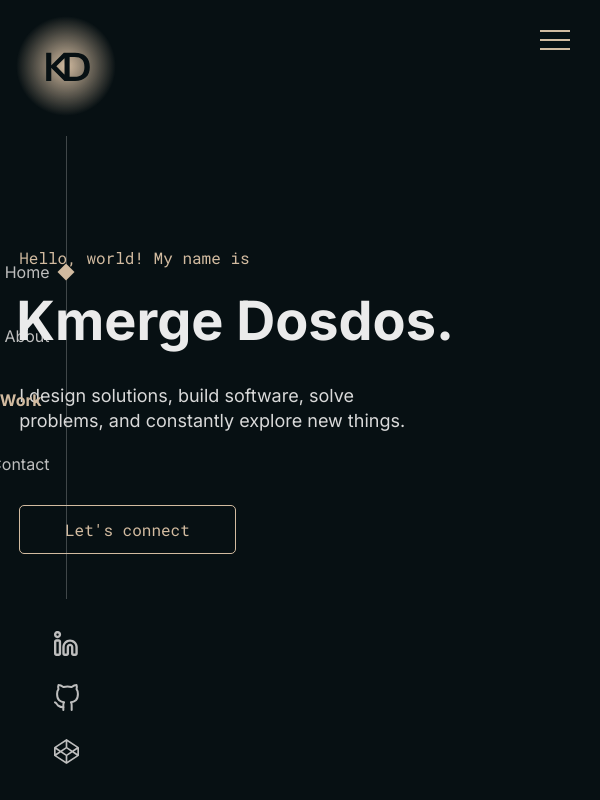
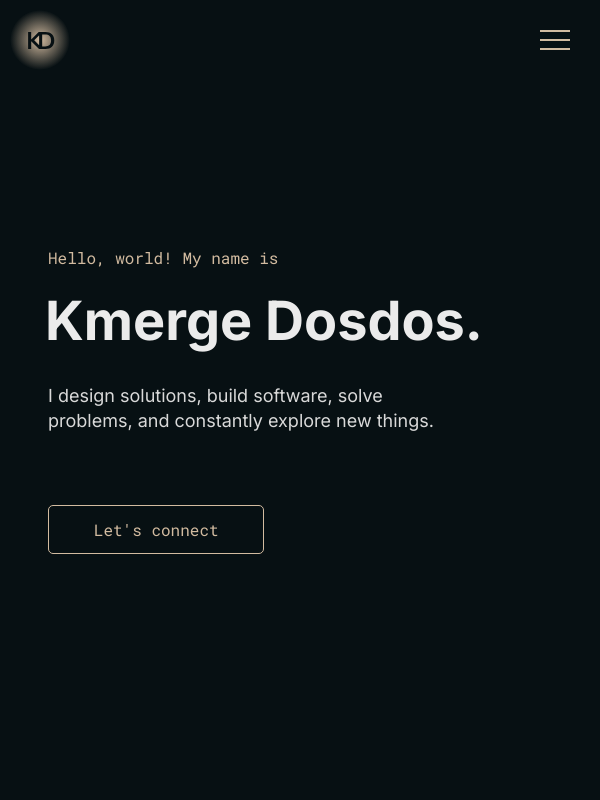
Before and after one commit to kmergedosdos/kmergedosdos.github.io, a React (Create React App) app: page / in a window 600 px wide. Shown: the top 800 px of the page. Built offline with nearby package versions, Linux system fonts and the light colour scheme; the HTML template or start-up script is replaced by a standard one.

Commit message:
responsive design

```diff
--- a/src/components/Menubar/index.css
+++ b/src/components/Menubar/index.css
@@ -3,6 +3,7 @@
 .menubar {
   position: fixed;
   top: 50px;
+  transform: translateX(2em);
 }
 
 .menubar__card-container {
@@ -44,20 +45,31 @@
   text-decoration: underline;
 }
 
-@media (max-width: 900px) {
+@media (max-width: 1200px) {
+  .menubar {
+    transform: none;
+  }
+  .menubar__card {
+    min-width: 250px;
+  }
+}
+
+@media (max-width: 1200px) {
   .menubar {
     top: 50px;
     right: 50px;
   }
 }
 
+@media (max-width: 768px) {
+  .menubar {
+    right: 30px;
+  }
+}
+
 @media (max-width: 600px) {
   .menubar {
     top: 30px;
-    right: 30px;
-  }
-  .menubar__card {
-    min-width: 250px;
   }
 }
 
--- a/src/components/Navbar/index.css
+++ b/src/components/Navbar/index.css
@@ -3,11 +3,12 @@
 .navbar {
   height: 100%;
   position: fixed;
-  transform: translateX(-50%) translateX(-2em);
+  transform: translateX(50%) translateX(-1em);
   display: flex;
   flex-direction: column;
   justify-content: space-between;
   align-items: center;
+  z-index: 999;
 }
 
 .navbar__logo {
@@ -87,8 +88,43 @@
   padding: 2em 1em;
 }
 
-@media (max-width: 1200px) {
+@media (max-width: 1199px) {
   .navbar {
+    top: 0;
+    left: 0;
     transform: none;
   }
+  .navbar__nav {
+    display: none;
+  }
+  .navbar__social-links {
+    display: none;
+  }
 }
+
+@media (max-width: 900px) {
+  .navbar__logo {
+    padding: 20px;
+  }
+  .navbar__logo img {
+    width: 90px;
+  }
+}
+
+@media (max-width: 768px) {
+  .navbar__logo {
+    padding: 15px;
+  }
+  .navbar__logo img {
+    width: 80px;
+  }
+}
+
+@media (max-width: 600px) {
+  .navbar__logo {
+    padding: 10px;
+  }
+  .navbar__logo img {
+    width: 60px;
+  }
+}
--- a/src/components/Navbar/index.jsx
+++ b/src/components/Navbar/index.jsx
@@ -34,8 +34,6 @@ function Navbar() {
             link.classList.remove('active');
             if (link.hash.includes(activeSectionId)) link.classList.add('active');
           });
-          // const activeLink = navItemLinks.find(item => item.hash === `#${activeSectionId}`);
-          // activeLink.classList.add('active');
         }
       });
     }
--- a/src/containers/About/index.css
+++ b/src/containers/About/index.css
@@ -1,7 +1,6 @@
 @import url('../../index.css');
 
 .about {
-  /* padding: 10rem 0; */
   min-height: 100vh;
   display: flex;
   flex-direction: column;
@@ -14,7 +13,6 @@
 }
 
 .about__content__text {
-  /* width: 70%; */
   flex: 1;
   max-width: 30em;
 }
@@ -41,7 +39,9 @@
 
 @media (min-width: 1200px) {
   .about__content__image {
-    transform: translateX(50px);
+    width: 220px;
+    height: 220px;
+    margin-right: 0;
   }
 }
 
@@ -61,6 +61,9 @@
   .about__content {
     flex-direction: column-reverse;
   }
+  .about__content__text {
+    max-width: none;
+  }
   .about__content__image {
     margin: 1.4em auto;
     transform: translateX(0);
--- a/src/containers/Projects/index.jsx
+++ b/src/containers/Projects/index.jsx
@@ -5,7 +5,7 @@ function Projects() {
   return (
     <section className="projects" id='work'>
       <h2 className="projects__header">
-        Recent projects I've done
+        Works I've done
       </h2>
       <p className="projects__body">
         These are some of the projects I have worked on so far.
--- a/src/layouts/index.css
+++ b/src/layouts/index.css
@@ -2,47 +2,39 @@
 
 .layout {
   min-height: 100vh;
+  padding: 0 1.2em;
   display: flex;
   justify-content: center;
-  column-gap: 3em;
-}
-
-.layout__navbar, .layout__menubar {
-  /* width: 150px; */
-  position: relative;
-  /* background-color: rgba(255,255,255,0.1); */
 }
 
 .layout__content {
   max-width: 900px;
-  flex: 1;
 }
 
-@media (max-width: 1200px) {
-  .layout__navbar, .layout__menubar {
-    width: 100px;
+@media (min-width: 600px) {
+  .layout {
+    padding: 0 3em;
   }
 }
 
-@media (max-width: 900px) {
-  .layout {
-    display: block;
-    padding: 0 8em;
-  }
-  .layout__navbar {
-    position: fixed;
-    left: 0;
-  }
-}
-
-@media (max-width: 768px) {
+@media (min-width: 768px) {
   .layout {
     padding: 0 5em;
   }
 }
 
-@media (max-width: 600px) {
+@media (min-width: 1200px) {
   .layout {
-    padding: 0 1.2em;
+    padding: 0;
+  }
+
+  .layout__navbar {
+    display: block;
+    position: relative;
+    width: 200px;
+  }
+
+  .layout__menubar {
+    width: 200px;
   }
 }
```
